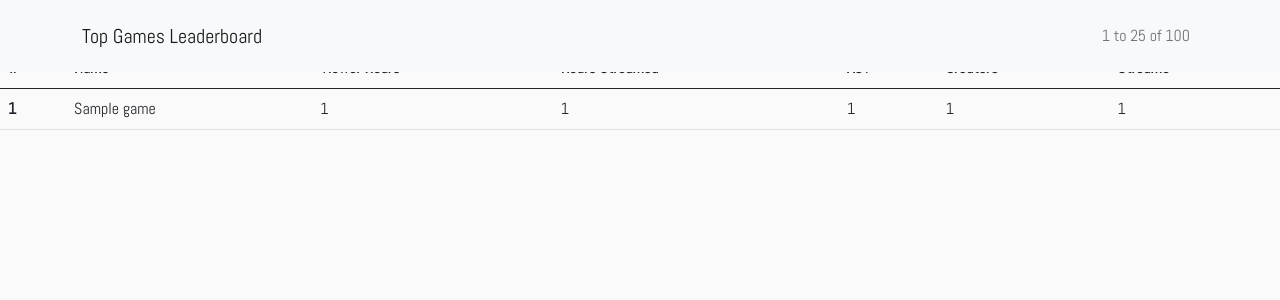
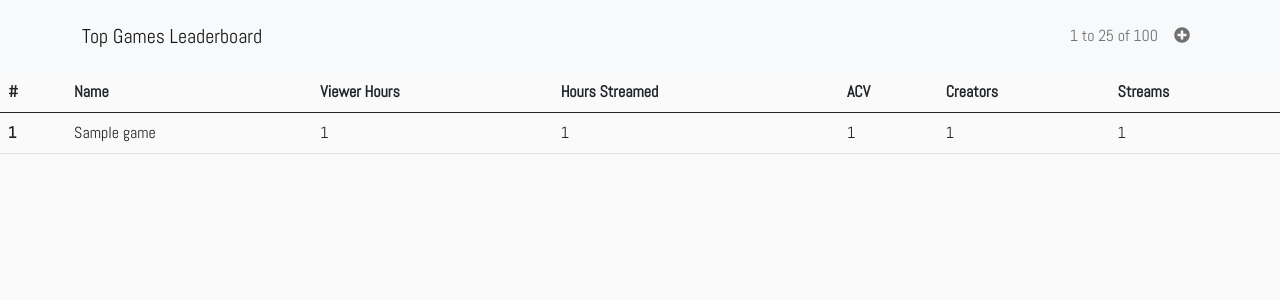
Before and after one commit to OkothPius/CockroachDB, a Django app: page /games/ in a window 1280 px wide. Shown: the top 300 px of the page. Run offline with Django 3.2, Linux system fonts and the light colour scheme; tables that the repository leaves empty hold one stand-in row (values such as "Sample post"); some libraries are stand-ins or nearby versions.

Commit message:
feat: update templates

```diff
--- a/core/templates/core/base.html
+++ b/core/templates/core/base.html
@@ -5,6 +5,7 @@
     <meta charset="utf-8">
     <link href="https://cdn.jsdelivr.net/npm/bootstrap@5.0.2/dist/css/bootstrap.min.css" rel="stylesheet" integrity="sha384-EVSTQN3/azprG1Anm3QDgpJLIm9Nao0Yz1ztcQTwFspd3yD65VohhpuuCOmLASjC" crossorigin="anonymous">
 	  <link rel="stylesheet" href="https://cdnjs.cloudflare.com/ajax/libs/font-awesome/5.15.4/css/all.min.css"/>
+    <link rel="stylesheet" href="https://cdn.jsdelivr.net/npm/bootstrap-icons@1.3.0/font/bootstrap-icons.css">
     <link rel="stylesheet" href="{% static 'css/core.css'%}">
     <title>Top Games LeadBoard</title>
   </head>
@@ -13,7 +14,6 @@
     <nav class="navbar navbar-expand-lg bg-light navbar-light py-3 mb-5 fixed-top">
       <div class="container">
         <a href="#" class="navbar-brand">Top Games Leaderboard</a>
-
         <button
           class="navbar-toggler"
           type="button"
@@ -26,12 +26,18 @@
         <div class="collapse navbar-collapse" id="navmenu">
           <ul class="navbar-nav ms-auto">
             <li class="nav-item">
-              <a href="#instructors" class="nav-link">1 to 25 of 100</a>
+              <a href="#" class="nav-link">1 to 25 of 100</a>
+            </li>
+            <li class="nav-item">
+              <a href="#" class="nav-link"><i class="fa fa-plus-circle"></i></a>
             </li>
           </ul>
         </div>
       </div>
     </nav>
+    <br>
+
+    <!-- Showcase -->
     {% block content %}{% endblock content %}
   </body>
 </html>
--- a/core/templates/core/index.html
+++ b/core/templates/core/index.html
@@ -3,7 +3,7 @@
 {% block content %}
 
 <div class="game-table mt-5">
-  <table class="table">
+  <table class="table table-hover">
     <thead>
       <tr>
         <th scope="col">#</th>
@@ -19,7 +19,7 @@
     {% for game in games %}
       <tbody>
         <tr>
-          <th scope="row">1</th>
+          <th scope="row">{{forloop.counter}}</th>
           <td>{{game.name}}</td>
           <td>{{game.viewer_hour}}</td>
           <td>{{game.hours_streamed}}</td>
@@ -31,7 +31,7 @@
     {% endfor %}
 
   </table>
-
 </div>
 
+
 {% endblock content %}
```
